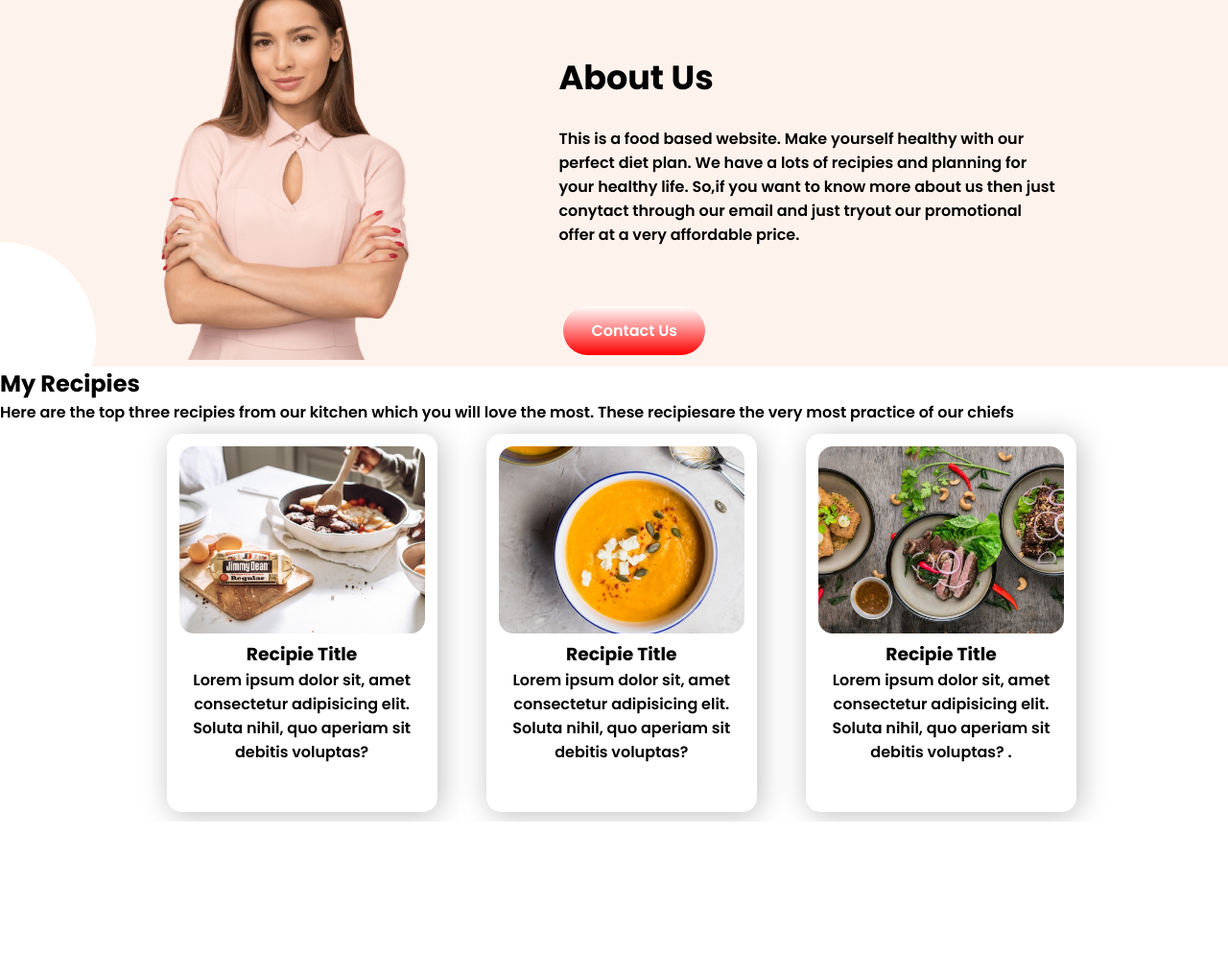
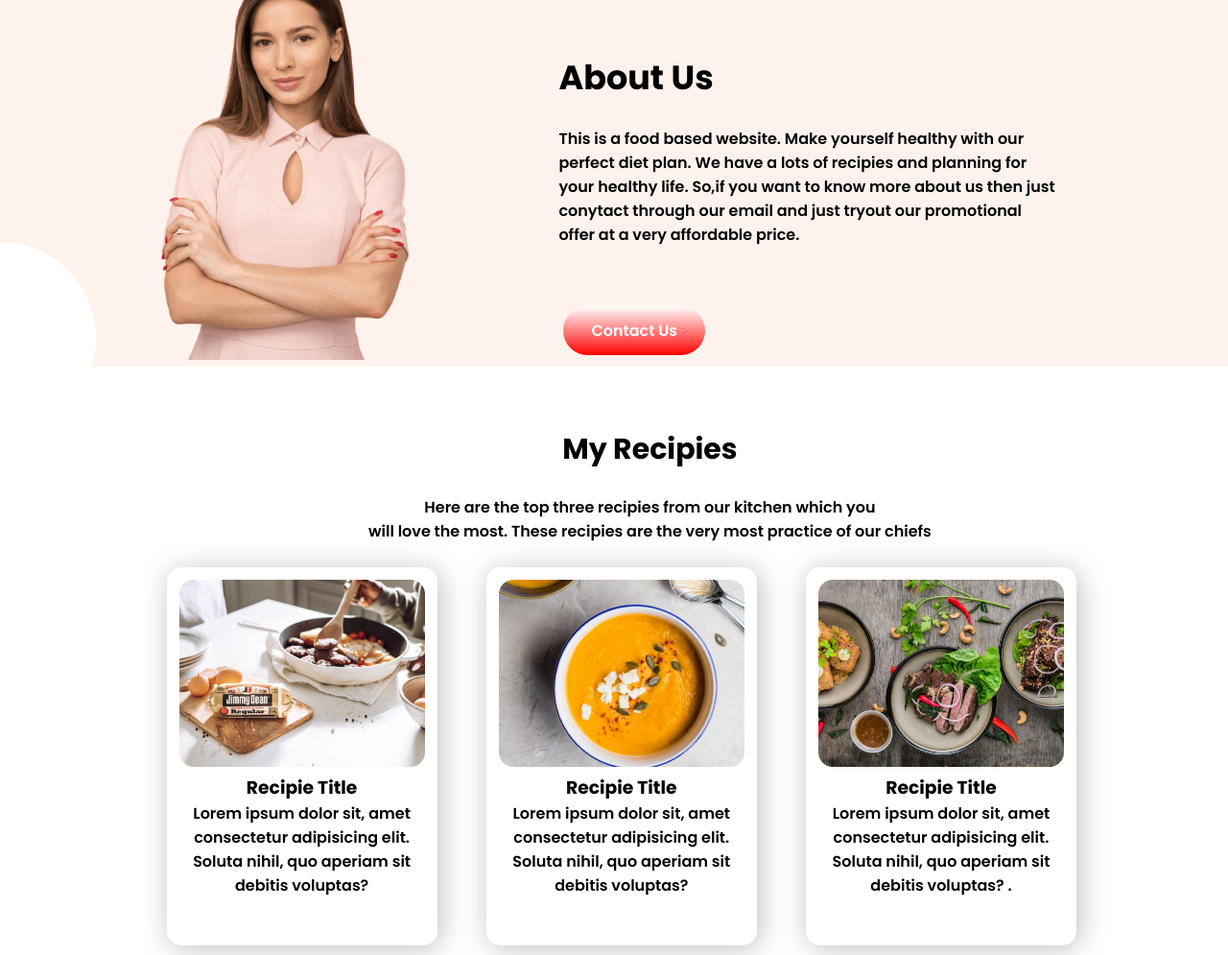
Before and after one commit to siamsadik007/Food-network, a plain HTML site: page index.html in a window 1280 px wide. Shown: the part 787-1782 px from the top of the page at 96% size. Before the commit the page ends 1643 px from the top, so only its background shows below. Drawn offline with Linux system fonts and the light colour scheme.

Commit message:
recepies

```diff
--- a/index.html
+++ b/index.html
@@ -62,10 +62,12 @@
         </div>
     </section>
 
-    <section>
-        <h2>My Recipies</h2>
-        <p>Here are the top three recipies from our kitchen which you will love the most. These recipiesare the very
-            most practice of our chiefs </p>
+    <section style="padding-top: 5%;">
+        <div class="recepies-headline">
+            <h2 style="font-size: 30px;">My Recipies</h2><br>
+            <p>Here are the top three recipies from our kitchen which you <br> will love the most. These recipies are the very
+                most practice of our chiefs </p>
+        </div>
 
         <div class="flex recipies ">
 
--- a/style.css
+++ b/style.css
@@ -91,6 +91,7 @@ padding: 5px 40px 10px 40px;}
    margin-right: 10%;
    padding-left: 20px;
    padding-right: 20px;
+   padding-top: 15px;
 }
 
 .food-img{
@@ -106,3 +107,8 @@ padding: 5px 40px 10px 40px;}
     border-radius: 15px;
 
 }
+.recepies-headline{
+    display: inline-block;
+    text-align: center;
+    margin-left: 30%;
+}
```
